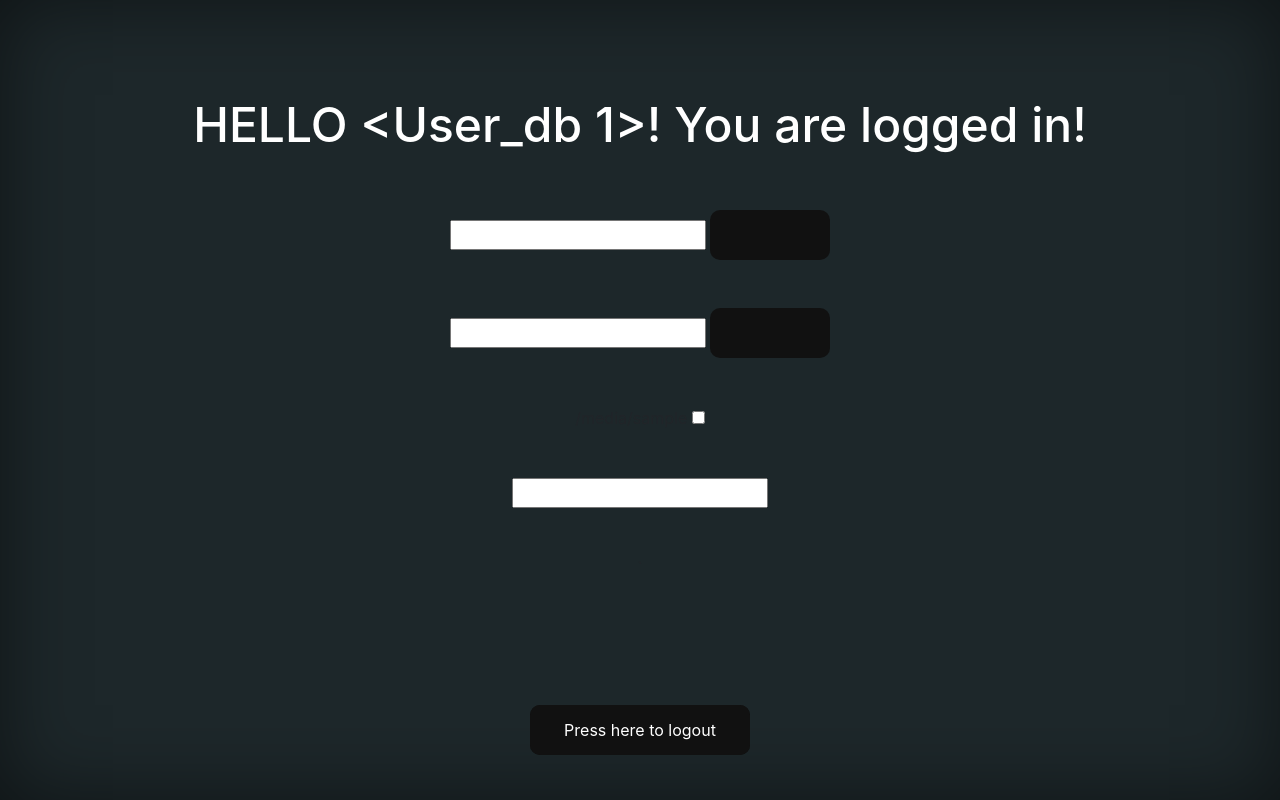
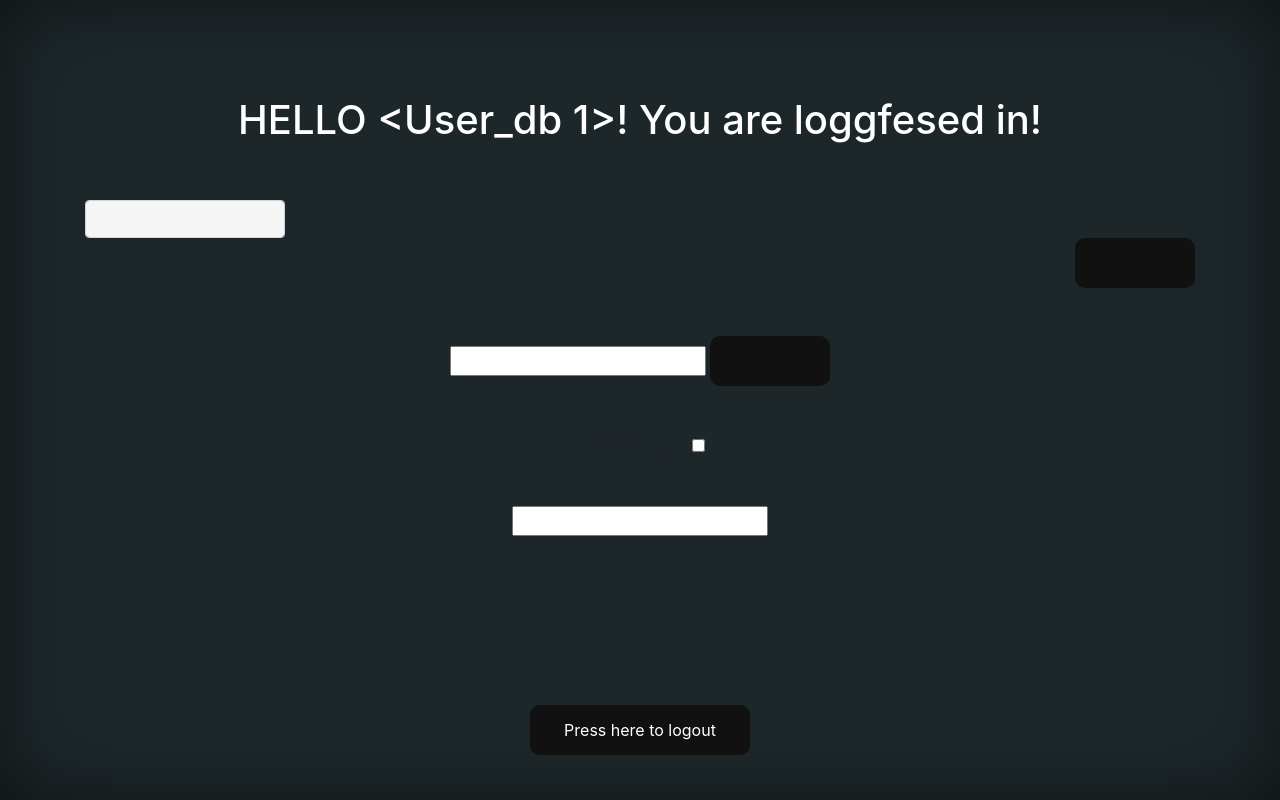
Before and after one commit to ArnaudPeler/Projet-Programation-L2-Groupe-31, a Flask app: template templates/dashboard.html in a window 1280 px wide. Run offline with Flask 2, Linux system fonts and the light colour scheme; data comes from the database, SQL or seed files in the repository; the template is opened without the code that fills it: values that come from a table or form of the project are taken from there, most other values are stand-ins (such as "Sample title", 1, 10 or a date in 2020); form fields are guessed from the names that the template uses; some libraries are stand-ins or nearby versions.

Commit message:
Auto stash before merge of "master" and "origin/master"
new dash

```diff
--- a/templates/dashboard.html
+++ b/templates/dashboard.html
@@ -5,8 +5,20 @@
             h1{
                 color: white;
                 font: Arial, Helvetica, sans-serif;
-                font-size: 300%;
+
                 text-align: center;
+            }
+            .left-column{
+                text-align: left;
+                font-weight: bold;
+            }
+            .right-column{
+                text-align: right;
+                font-weight: bold;
+            }
+            .form-control{
+                width: 200px;
+                vertical-align: top;
             }
 
     </style>
@@ -17,18 +29,20 @@
     {% block content %}
 
     <header class="py-5 mt-5">
-        <h1>HELLO {{user}}! You are logged in!</h1>
+        <h1>HELLO {{user}}! You are loggfesed in!</h1>
     </header>
 
 
 
     <form method="POST">
-
-        {{ form.search_text() }}
+    <div class="container">
+            <div class="right-column">
+        {{ form.search_text(class_="form-control") }}
         {{ form.search_button(class="btn-log2") }}
-
+            </div>
+            <div class="col">
         {{ form.hidden_tag() }}
-
+                    </div>
         <div class="py-5">
         {{ form.new_question_name() }}
         {{ form.new_question_button(class="btn-log2") }}
@@ -43,7 +57,7 @@
         <div class="py-5">
             {{ form.select_tag }}
         </div>
-    </form>
+    </form></div>
 
 
     <div class="div-bot">
```
